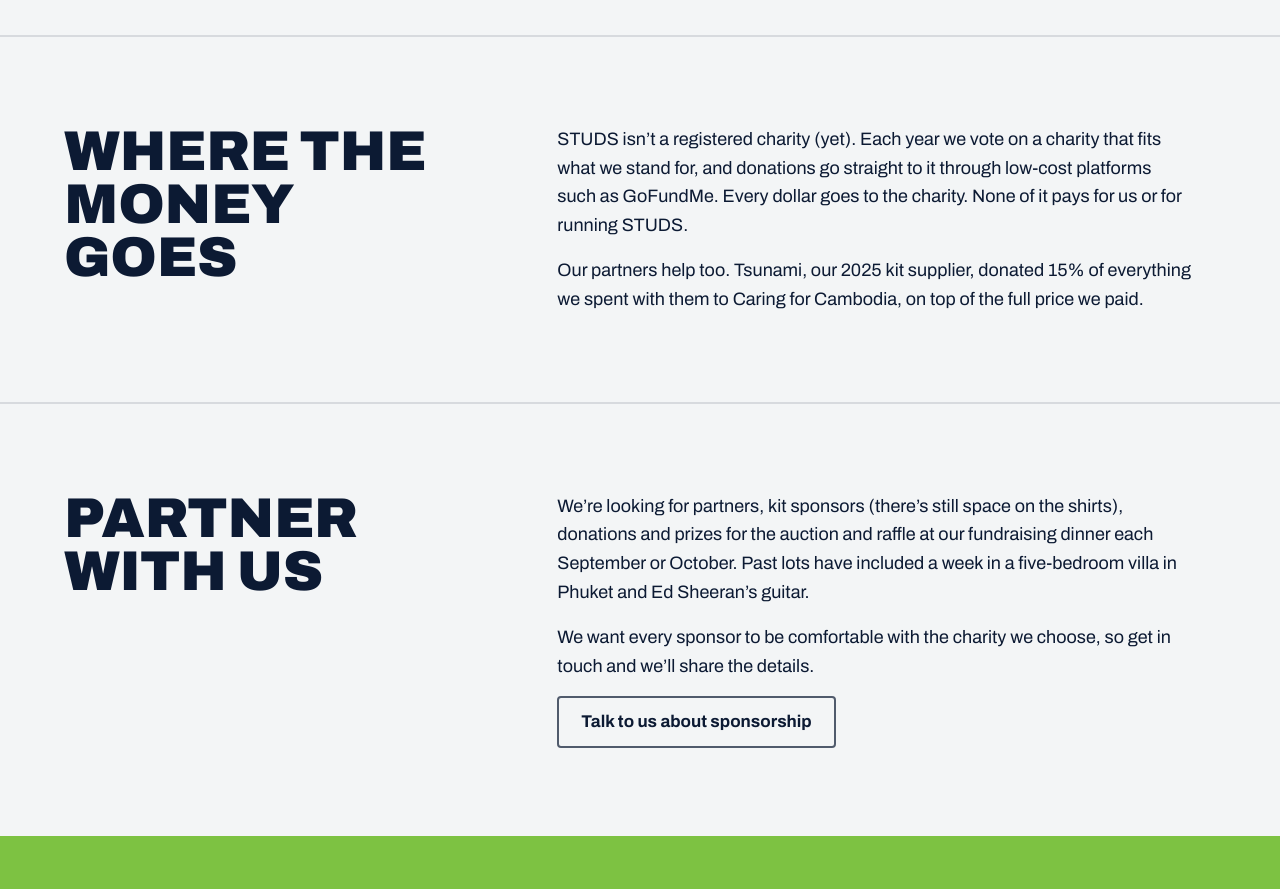
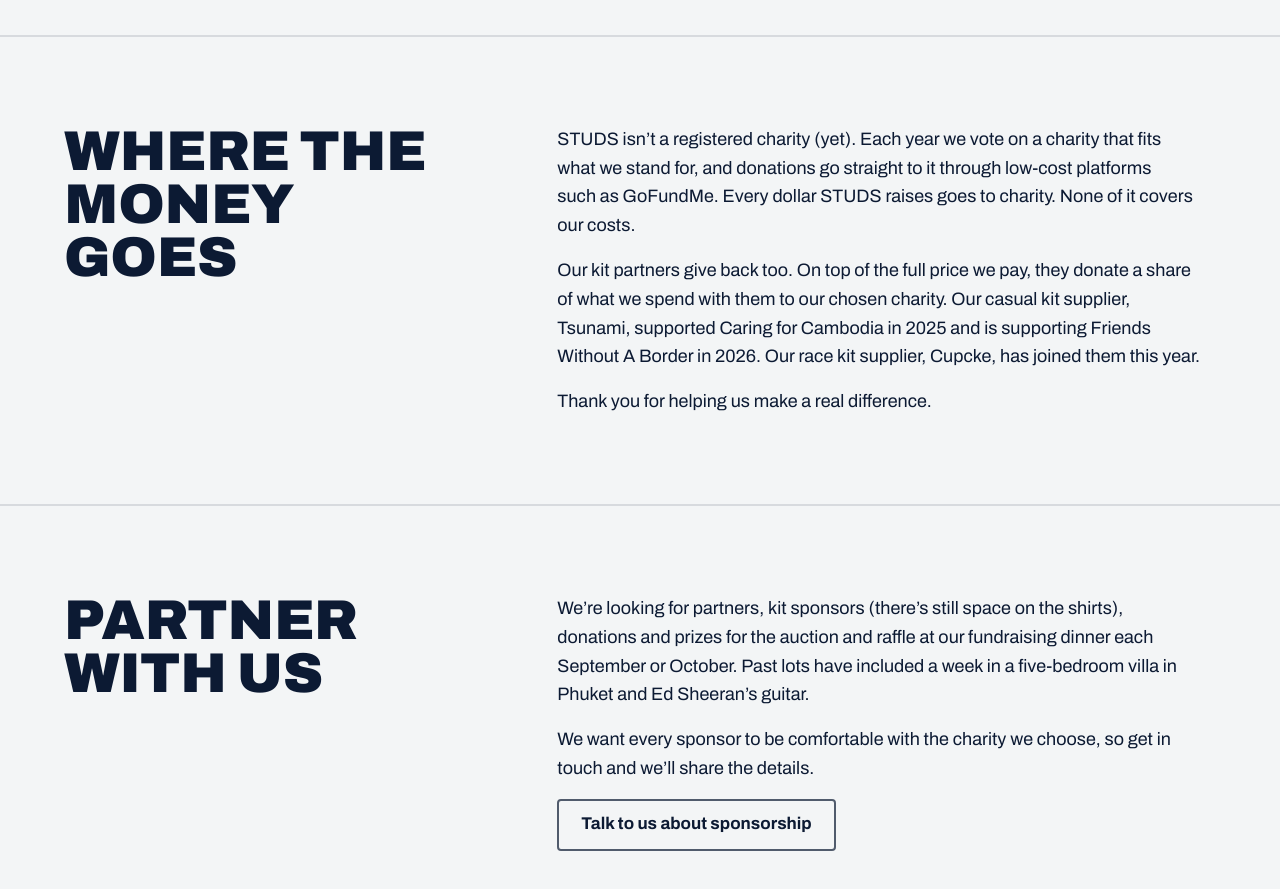
Before and after one commit to addictweb/studs-sg, a plain HTML site: page public/about.html in a window 1280 px wide. Shown: the part 3840-4729 px from the top of the page. Drawn offline with Linux system fonts and the light colour scheme.

Commit message:
Rewrite the kit partners copy on the About page
The owner wrote new wording for "Where the money goes", with no
percentages. It says the kit partners donate a share of what STUDS
spends with them, on top of the full price: Tsunami, the casual kit
supplier, for Caring for Cambodia in 2025 and Friends Without A Border
in 2026, and Cupcke, the race kit supplier, from this year. It ends
with a line of thanks. AGENTS.md records the decision.

Co-Authored-By: Claude Fable 5.2 <noreply@anthropic.com>
Claude-Session: https://claude.ai/code/session_019WYAGS3C4ksLEr61jQvHE2

```diff
--- a/public/about.html
+++ b/public/about.html
@@ -293,8 +293,9 @@ p { text-wrap: pretty; }
     <div class="wrap grid">
       <h2 id="money-title">Where the money goes</h2>
       <div class="copy">
-        <p>STUDS isn’t a registered charity (yet). Each year we vote on a charity that fits what we stand for, and donations go straight to it through low-cost platforms such as GoFundMe. Every dollar goes to the charity. None of it pays for us or for running STUDS.</p>
-        <p>Our partners help too. Tsunami, our 2025 kit supplier, donated 15% of everything we spent with them to Caring for Cambodia, on top of the full price we paid.</p>
+        <p>STUDS isn’t a registered charity (yet). Each year we vote on a charity that fits what we stand for, and donations go straight to it through low-cost platforms such as GoFundMe. Every dollar STUDS raises goes to charity. None of it covers our costs.</p>
+        <p>Our kit partners give back too. On top of the full price we pay, they donate a share of what we spend with them to our chosen charity. Our casual kit supplier, Tsunami, supported Caring for Cambodia in 2025 and is supporting Friends Without A Border in 2026. Our race kit supplier, Cupcke, has joined them this year.</p>
+        <p>Thank you for helping us make a real difference.</p>
       </div>
     </div>
   </section>
```
Also changed, not shown: 1 other file.
